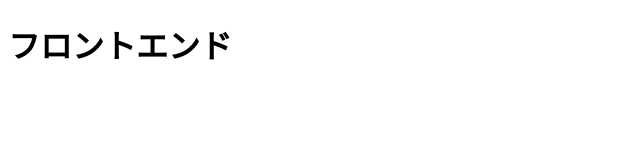
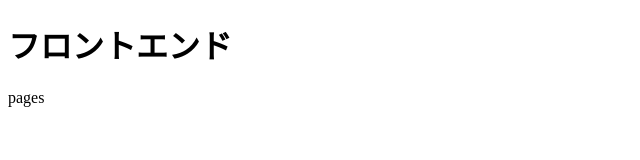
Before and after one commit to TipsSenka/NHIH12A_TaigaTanaka, a plain HTML site: page pages/index.html in a window 1280 px wide. Shown: the full height of the page, 0-640 px from the left. Drawn offline with Linux system fonts and the light colour scheme.

Commit message:
add:p tag

```diff
--- a/pages/index.html
+++ b/pages/index.html
@@ -7,5 +7,6 @@
     </head>
     <body>
         <h1>フロントエンド</h1>
+        <p>pages</p>
     </body>
 </html>
```
